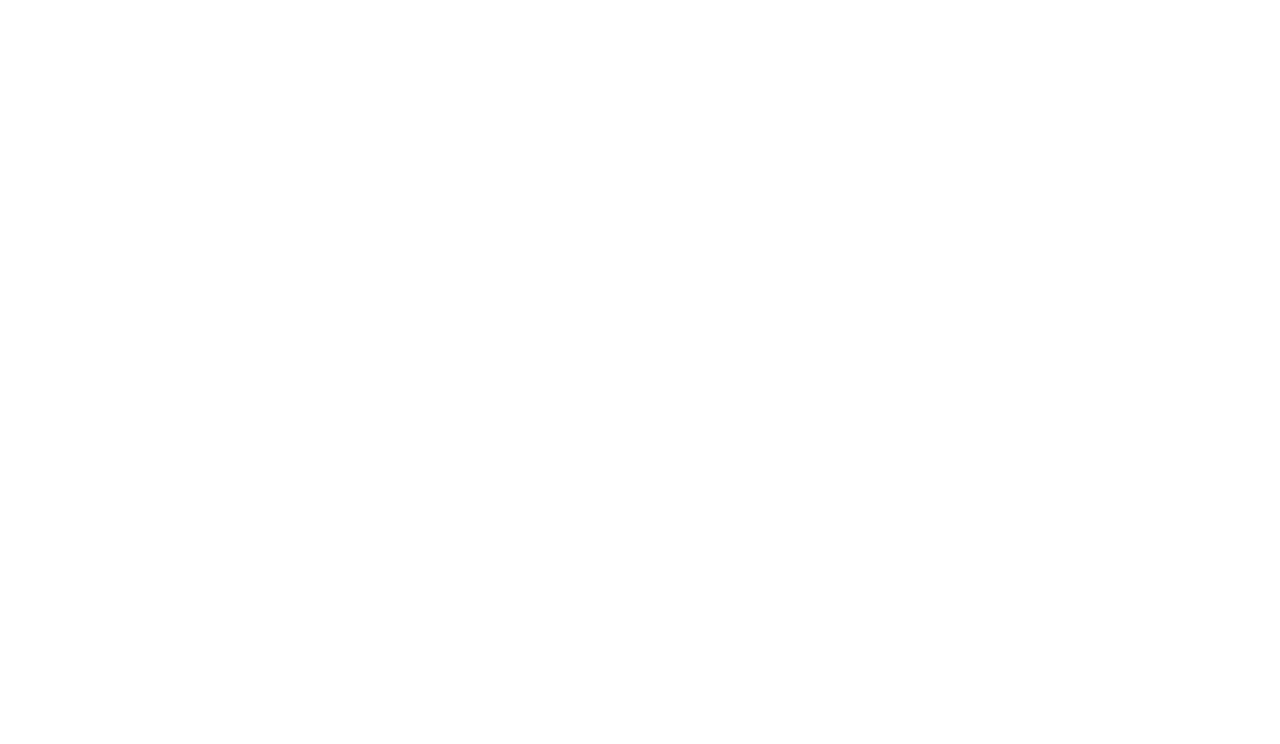
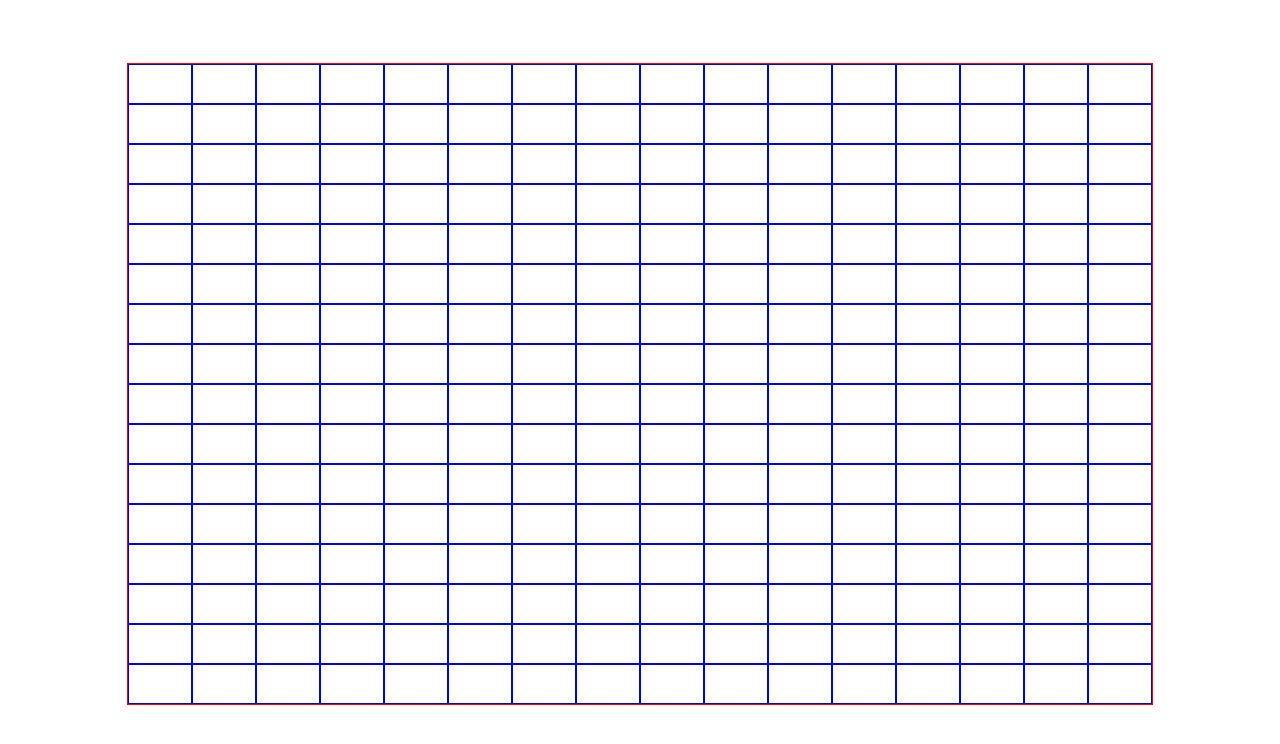
Before and after one commit to LucasBarbara/etch-a-sketch, a plain HTML site: page index.html in a window 1280 px wide. Drawn offline with Linux system fonts and the light colour scheme.

Commit message:
Add a 16x16 grid to page and a hover effect to change divs color

```diff
--- a/css/style.css
+++ b/css/style.css
@@ -0,0 +1,26 @@
+body {
+
+  box-sizing: border-box;
+}
+
+.container {
+
+  border: 1px solid red;
+  display: grid;
+  grid-template-columns: repeat(16, 1fr);
+  grid-template-rows: repeat(16, 1fr);
+  margin: 5% auto;
+  width: 80vw;
+  height: 80vh;
+}
+
+.content {
+
+  border: 1px solid blue;
+
+}
+
+.content:hover {
+
+  background: green;
+}
--- a/index.html
+++ b/index.html
@@ -12,6 +12,9 @@
 
   <body>
 
+    <div class="container">
+
+    </div>
 
     <script src="js/index.js"></script>
   </body>
--- a/js/index.js
+++ b/js/index.js
@@ -0,0 +1,18 @@
+const container = document.querySelector('.container');
+
+for (let j = 0; j < 16; j++) {
+  for (let i = 0; i < 16; i++) {
+    let content = document.createElement('div');
+    content.classList.add('content');
+    container.appendChild(content);
+  }
+}
+
+const squares = document.querySelectorAll('.content');
+
+squares.forEach((square) => {
+
+  square.addEventListener('mouseover', (e) => {
+    square.style.backgroundColor = 'blue';
+  })
+})
```
